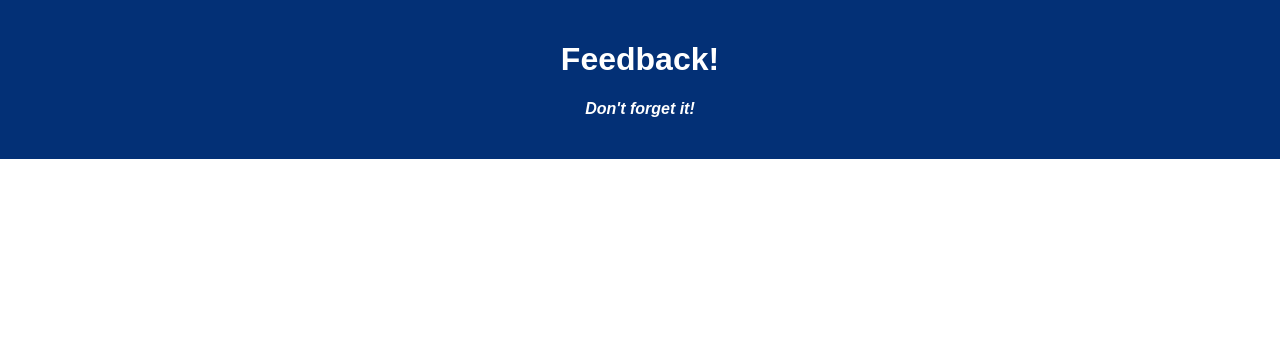
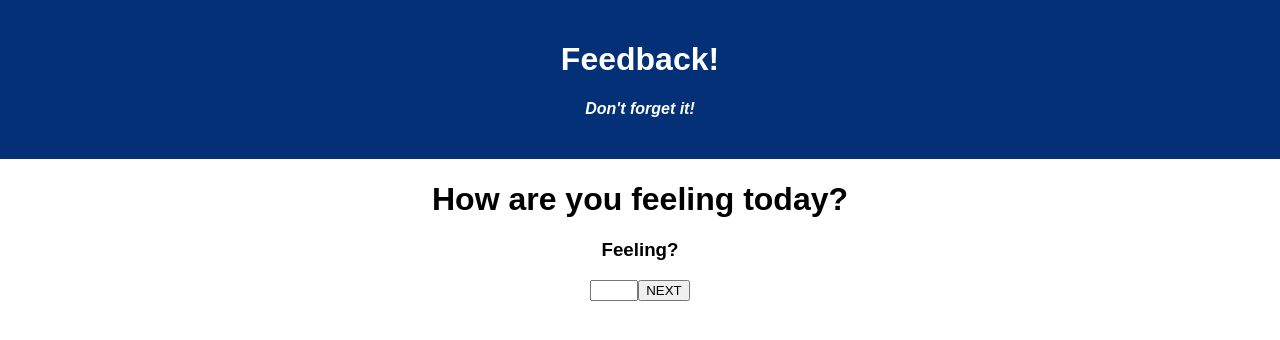
Before and after one commit to twol33/student-feedback-form, a React (Create React App) app: page / in a window 1280 px wide. Shown: the top 340 px of the page. Built offline with nearby package versions, Linux system fonts and the light colour scheme.

Commit message:
added router and created component for each path, imported history and router

```diff
--- a/package.json
+++ b/package.json
@@ -9,6 +9,7 @@
     "pg": "^8.2.1",
     "react": "^17.0.1",
     "react-dom": "^17.0.1",
+    "react-router-dom": "^5.3.0",
     "react-scripts": "^4.0.1"
   },
   "devDependencies": {
--- a/src/components/App/App.jsx
+++ b/src/components/App/App.jsx
@@ -1,8 +1,15 @@
 import React from 'react';
-import axios from 'axios';
+// import axios from 'axios';
 import './App.css';
+import { HashRouter as Router, Route } from 'react-router-dom';
+import { useHistory } from 'react-router-dom';
 
 function App() {
+  const history = useHistory();
+
+  function submitFeeling() {
+    history.push('/')
+  }
 
   return (
     <div className='App'>
@@ -10,6 +17,19 @@ function App() {
         <h1 className='App-title'>Feedback!</h1>
         <h4>Don't forget it!</h4>
       </header>
+      <h1>How are you feeling today?</h1>
+
+      <h3>Feeling?</h3>
+      <input type = 'number' min = '1' max = '5'/>
+
+
+      <Router>
+        <button onClick={submitFeeling}>NEXT</button>
+        <Route exact path='/'></Route>
+        <Route exact path='/2'></Route>
+        <Route exact path='/3'></Route>
+        <Route exact path='/4'></Route>
+      </Router>
     </div>
   );
 }
```
Also changed, not shown: src/components/FeedBackForm1/FeedBackForm1.jsx (added), src/components/FeedBackForm2/FeedBackForm2.jsx (added), src/components/FeedBackForm4/FeedBackForm4.jsx (added), src/components/FeedFormForm3/FeedBackForm3.jsx (added), 1 other file (tests, documents, lock files or other folders).
